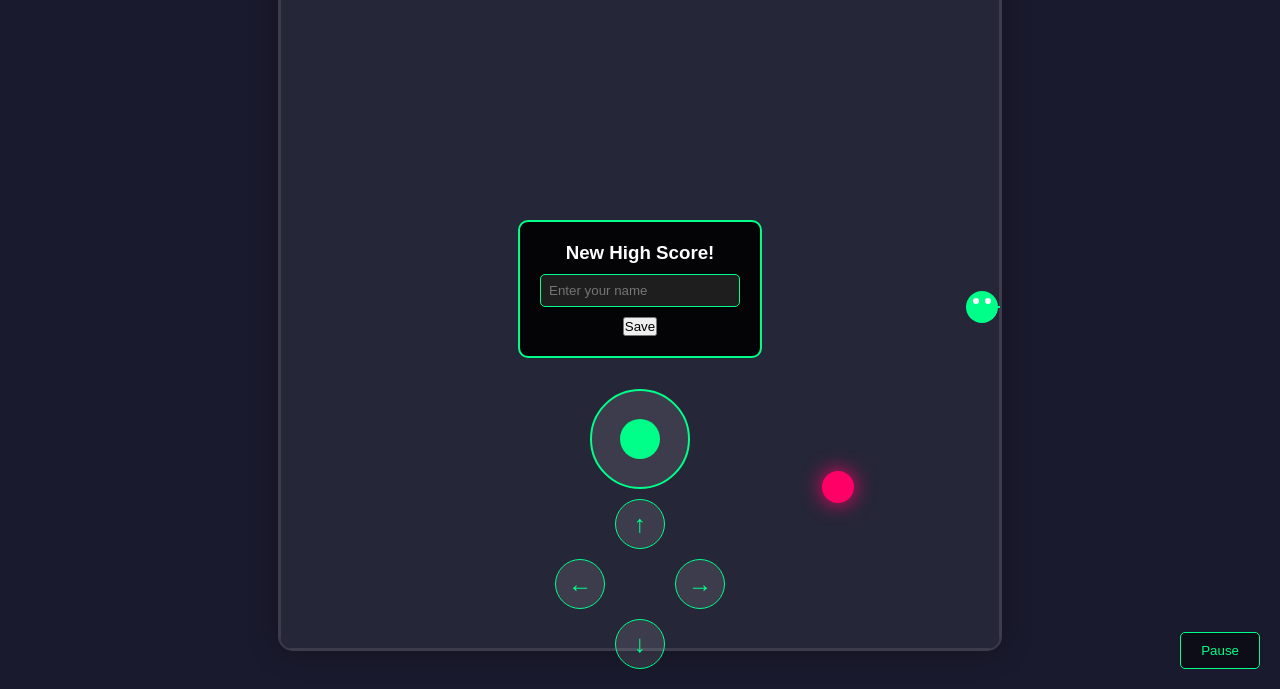
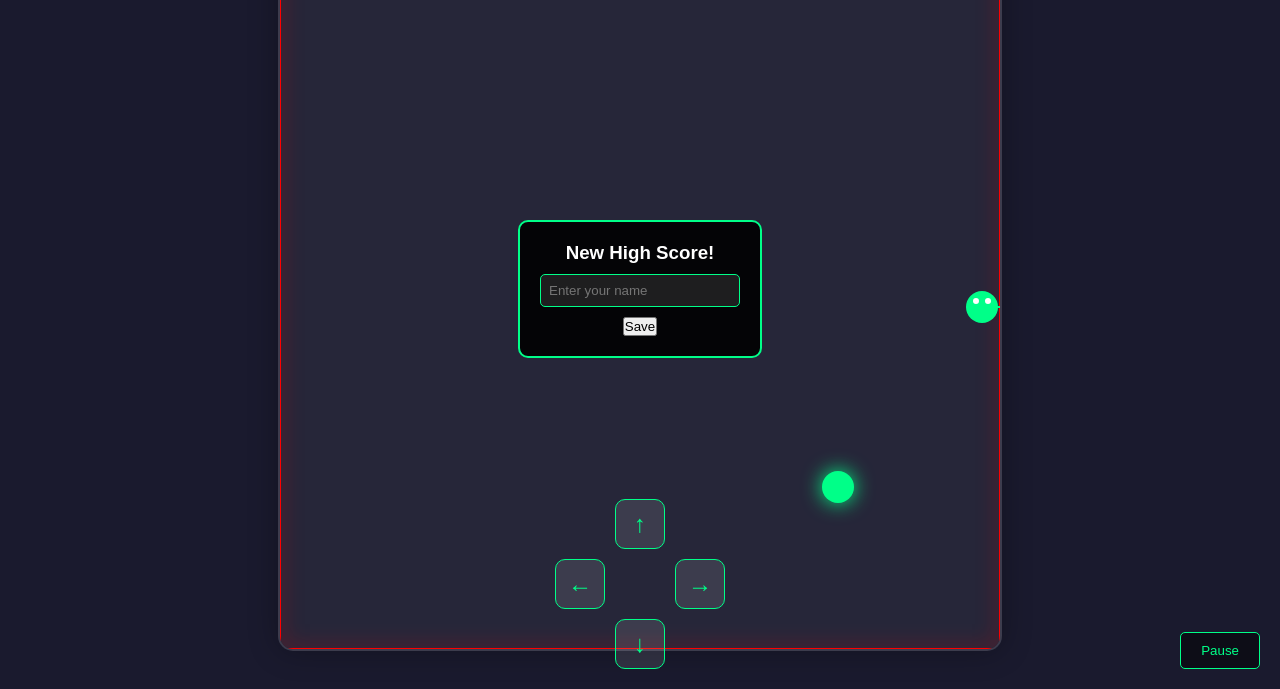
Before and after one commit to simsonpeter/Snake, a plain HTML site: page index.html in a window 1280 px wide. Shown: the part 111-800 px from the top of the page. Drawn offline with Linux system fonts and the light colour scheme.

Commit message:
Update index.html

```diff
--- a/index.html
+++ b/index.html
@@ -34,6 +34,7 @@
             align-items: center;
             width: 100%;
             padding: 20px;
+            position: relative;
         }
 
         #game-board {
@@ -43,7 +44,7 @@
             max-width: 95vmin;
             max-height: 95vmin;
             aspect-ratio: 1/1;
-            box-shadow: 0 0 30px rgba(0,0,0,0.3);
+            box-shadow: 0 0 30px rgba(0, 0, 0, 0.3);
         }
 
         #score-display {
@@ -51,8 +52,8 @@
             top: 20px;
             left: 20px;
             font-size: 2em;
-            text-shadow: 0 0 10px rgba(255,255,255,0.3);
-            background: rgba(0,0,0,0.3);
+            text-shadow: 0 0 10px rgba(255, 255, 255, 0.3);
+            background: rgba(0, 0, 0, 0.3);
             padding: 10px 20px;
             border-radius: 10px;
         }
@@ -63,7 +64,7 @@
             left: 20px;
             font-size: 1.5em;
             color: #00ff88;
-            text-shadow: 0 0 10px rgba(0,255,136,0.3);
+            text-shadow: 0 0 10px rgba(0, 255, 136, 0.3);
         }
 
         #game-over {
@@ -72,12 +73,12 @@
             top: 50%;
             left: 50%;
             transform: translate(-50%, -50%);
-            background: rgba(0,0,0,0.95);
+            background: rgba(0, 0, 0, 0.95);
             padding: 30px 40px;
             border-radius: 20px;
             text-align: center;
             border: 2px solid #00ff88;
-            box-shadow: 0 0 30px rgba(0,255,136,0.2);
+            box-shadow: 0 0 30px rgba(0, 255, 136, 0.2);
             z-index: 2;
         }
 
@@ -91,19 +92,19 @@
             font-weight: bold;
             transition: all 0.2s;
             margin-top: 15px;
-            filter: drop-shadow(0 0 5px rgba(0,255,136,0.3));
+            filter: drop-shadow(0 0 5px rgba(0, 255, 136, 0.3));
         }
 
         button#restart-btn:hover {
             transform: scale(1.05);
-            box-shadow: 0 0 15px rgba(0,255,136,0.5);
+            box-shadow: 0 0 15px rgba(0, 255, 136, 0.5);
         }
 
         #high-scores {
             position: fixed;
             top: 20px;
             right: 20px;
-            background: rgba(0,0,0,0.8);
+            background: rgba(0, 0, 0, 0.8);
             padding: 15px;
             border-radius: 10px;
             border: 1px solid #00ff88;
@@ -120,7 +121,7 @@
             justify-content: space-between;
             margin: 5px 0;
             padding: 5px;
-            background: rgba(255,255,255,0.05);
+            background: rgba(255, 255, 255, 0.05);
             border-radius: 5px;
         }
 
@@ -130,7 +131,7 @@
             top: 50%;
             left: 50%;
             transform: translate(-50%, -50%);
-            background: rgba(0,0,0,0.9);
+            background: rgba(0, 0, 0, 0.9);
             padding: 20px;
             border-radius: 10px;
             text-align: center;
@@ -139,7 +140,7 @@
         }
 
         #name-input input {
-            background: rgba(255,255,255,0.1);
+            background: rgba(255, 255, 255, 0.1);
             border: 1px solid #00ff88;
             color: white;
             padding: 8px;
@@ -152,7 +153,7 @@
             position: fixed;
             top: 20px;
             right: 20px;
-            background: rgba(0,0,0,0.5);
+            background: rgba(0, 0, 0, 0.5);
             border: 1px solid #00ff88;
             color: #00ff88;
             padding: 10px 20px;
@@ -160,72 +161,29 @@
             cursor: pointer;
         }
 
-        #pause-btn {
-            position: fixed;
-            bottom: 20px;
-            right: 20px;
-            background: rgba(0,0,0,0.5);
-            border: 1px solid #00ff88;
-            color: #00ff88;
-            padding: 10px 20px;
-            border-radius: 5px;
-            cursor: pointer;
-        }
-
-        /* PS-Style Joystick Keypad */
-        #direction-keypad {
+        /* Navi Keys (Positioned Below the Playable Area) */
+        #navi-keys {
             position: fixed;
             bottom: 20px;
             left: 50%;
             transform: translateX(-50%);
-            display: flex;
-            flex-direction: column;
-            align-items: center;
-            gap: 10px;
-            z-index: 1;
-        }
-
-        #direction-keypad .joystick {
-            width: 100px;
-            height: 100px;
-            background: rgba(255, 255, 255, 0.1);
-            border: 2px solid #00ff88;
-            border-radius: 50%;
-            display: flex;
-            justify-content: center;
-            align-items: center;
-            position: relative;
-        }
-
-        #direction-keypad .joystick::before {
-            content: '';
-            width: 40px;
-            height: 40px;
-            background: #00ff88;
-            border-radius: 50%;
-            position: absolute;
-            top: 50%;
-            left: 50%;
-            transform: translate(-50%, -50%);
-        }
-
-        #direction-keypad .d-pad {
             display: grid;
             grid-template-areas:
                 ". up ."
                 "left . right"
                 ". down .";
             gap: 10px;
+            z-index: 1; /* Ensure nav keys are above the game board */
         }
 
-        #direction-keypad button {
+        #navi-keys button {
             background: rgba(255, 255, 255, 0.1);
             border: 1px solid #00ff88;
             color: #00ff88;
             font-size: 1.5em;
             width: 50px;
             height: 50px;
-            border-radius: 50%;
+            border-radius: 10px;
             cursor: pointer;
             transition: all 0.2s;
             display: flex;
@@ -233,11 +191,11 @@
             align-items: center;
         }
 
-        #direction-keypad button:hover {
+        #navi-keys button:hover {
             background: rgba(255, 255, 255, 0.2);
         }
 
-        #direction-keypad button:active {
+        #navi-keys button:active {
             transform: scale(0.9);
         }
 
@@ -256,13 +214,26 @@
         #right {
             grid-area: right;
         }
+
+        /* Pause Button (Positioned at Bottom Right) */
+        #pause-btn {
+            position: fixed;
+            bottom: 20px;
+            right: 20px;
+            background: rgba(0, 0, 0, 0.5);
+            border: 1px solid #00ff88;
+            color: #00ff88;
+            padding: 10px 20px;
+            border-radius: 5px;
+            cursor: pointer;
+            z-index: 1; /* Ensure pause button is above the game board */
+        }
     </style>
 </head>
 <body>
     <div id="score-display">Score: 0</div>
     <div id="level-display">Level: 1</div>
     <button id="show-scores" onclick="toggleHighScores()">High Scores</button>
-    <button id="pause-btn" onclick="togglePause()">Pause</button>
     <div id="high-scores">
         <button class="close-btn" onclick="toggleHighScores()">×</button>
         <h3>Top Scores</h3>
@@ -279,22 +250,21 @@
         </div>
     </div>
 
+    <!-- Navi Keys (Positioned Below the Playable Area) -->
+    <div id="navi-keys">
+        <button id="up" onclick="changeDirection(0, -1)">↑</button>
+        <button id="left" onclick="changeDirection(-1, 0)">←</button>
+        <button id="right" onclick="changeDirection(1, 0)">→</button>
+        <button id="down" onclick="changeDirection(0, 1)">↓</button>
+    </div>
+    <!-- Pause Button (Positioned at Bottom Right) -->
+    <button id="pause-btn" onclick="togglePause()">Pause</button>
+
     <div id="name-input">
         <h3>New High Score!</h3>
         <input type="text" id="player-name" placeholder="Enter your name" maxlength="15">
         <br>
         <button onclick="saveHighScore()">Save</button>
-    </div>
-
-    <!-- PS-Style Joystick Keypad -->
-    <div id="direction-keypad">
-        <div class="joystick"></div>
-        <div class="d-pad">
-            <button id="up" onclick="changeDirection(0, -1)">↑</button>
-            <button id="left" onclick="changeDirection(-1, 0)">←</button>
-            <button id="right" onclick="changeDirection(1, 0)">→</button>
-            <button id="down" onclick="changeDirection(0, 1)">↓</button>
-        </div>
     </div>
 
     <script>
@@ -441,12 +411,17 @@
             ctx.fillStyle = 'rgba(255, 255, 255, 0.05)';
             ctx.fillRect(0, 0, playAreaSize, playAreaSize);
 
-            ctx.strokeStyle = 'rgba(255, 255, 255, 0.1)';
+            // Draw glowing red walls (always glowing)
+            ctx.strokeStyle = '#ff0000';
+            ctx.shadowColor = '#ff0000';
+            ctx.shadowBlur = 20;
             ctx.lineWidth = 2;
             ctx.strokeRect(0, 0, playAreaSize, playAreaSize);
+            ctx.shadowBlur = 0;
 
-            ctx.fillStyle = '#ff0066';
-            ctx.shadowColor = '#ff0066';
+            // Draw glowing green food
+            ctx.fillStyle = '#00ff88';
+            ctx.shadowColor = '#00ff88';
             ctx.shadowBlur = 20;
             ctx.beginPath();
             ctx.arc(
```
